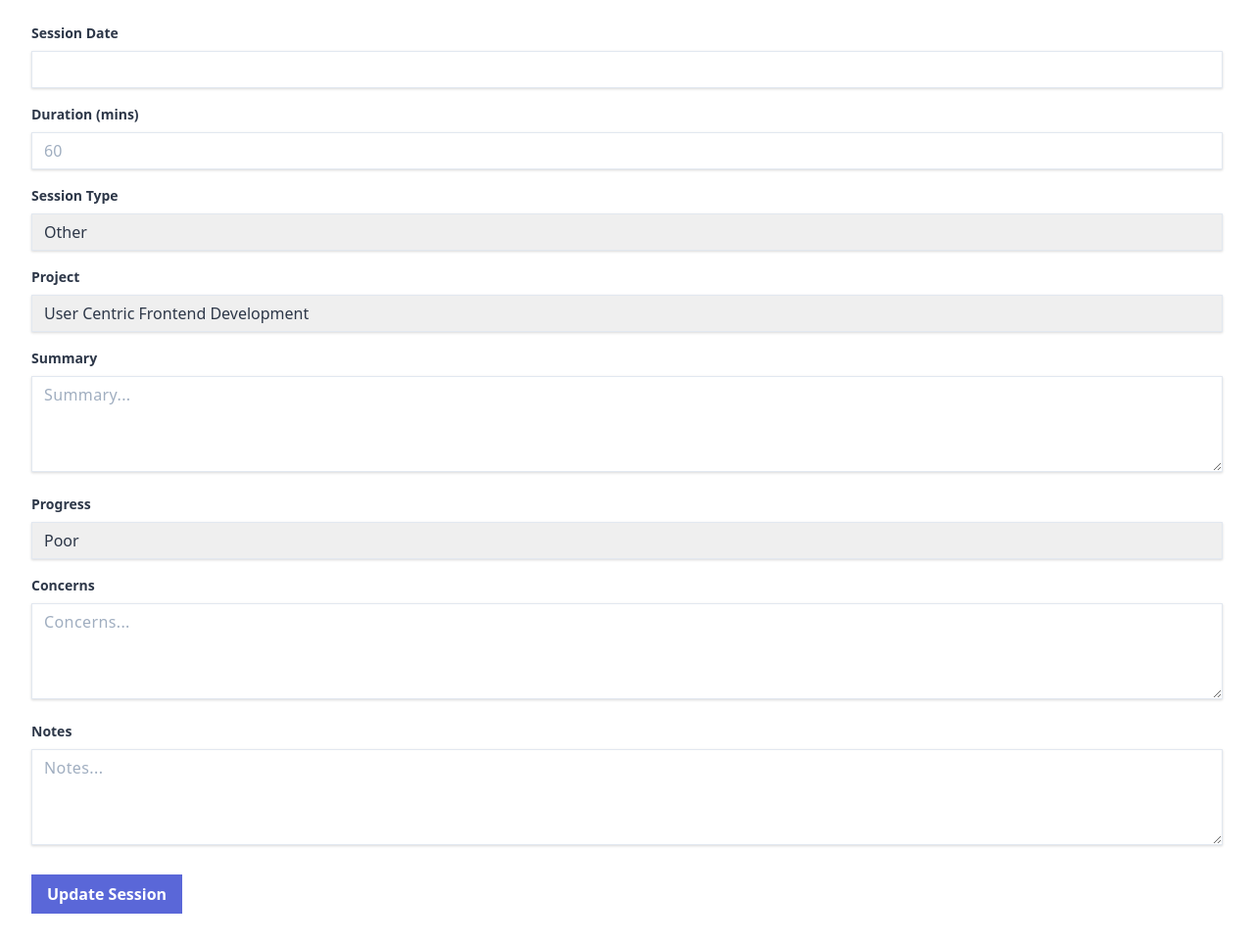
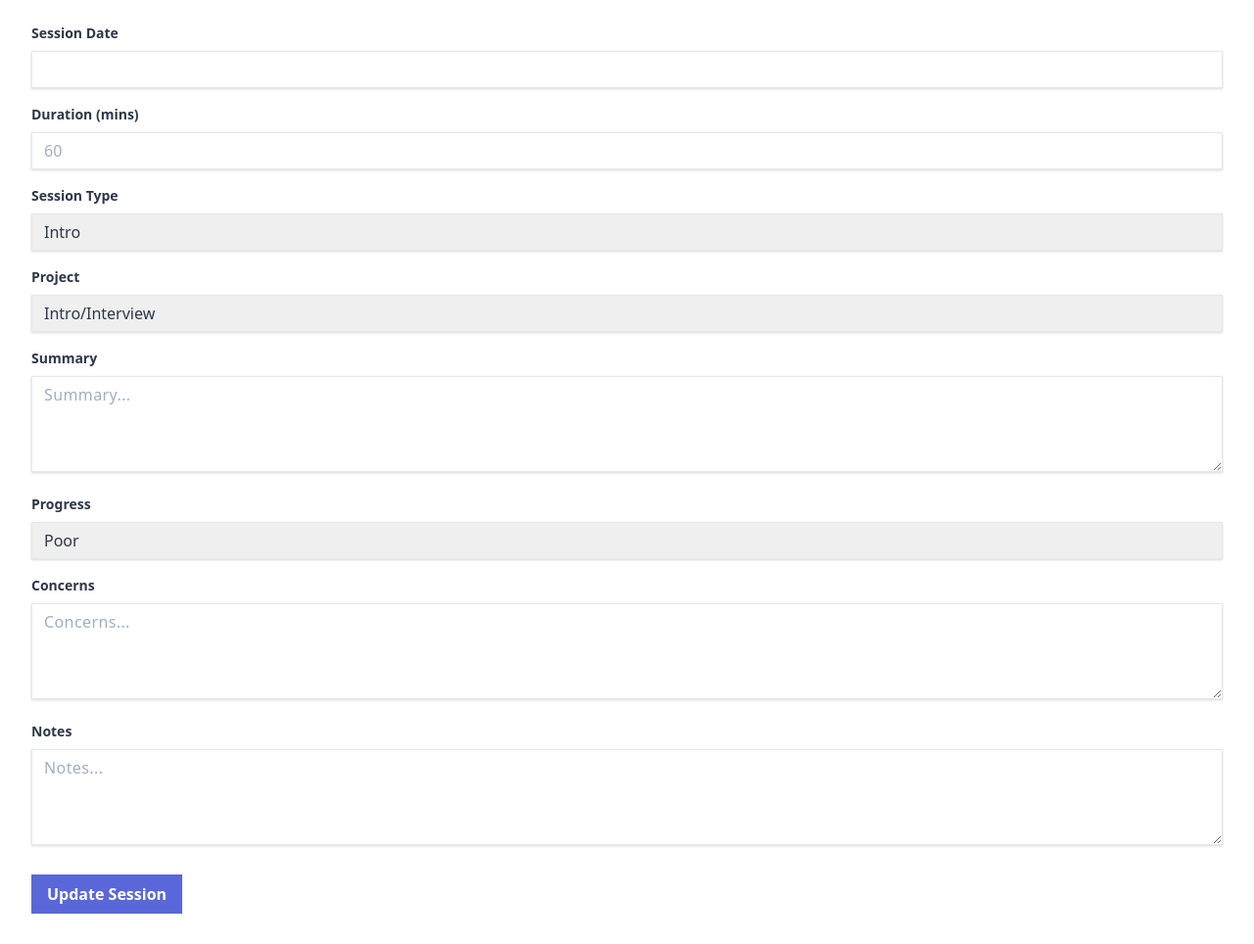
Before and after one commit to MentorDashboard/MentorDashboard, a Flask app: page /students/1/sessions/1/edit in a window 1280 px wide. Shown: the part 143-1107 px from the top of the page at 98% size. Run offline with Flask 2, Linux system fonts and the light colour scheme; the visitor is signed in with stand-in values (Sample User, id 1); data comes from the database, SQL or seed files in the repository; data that the repository does not hold is empty; style sheets or scripts are compiled from the project's sources; some libraries are stand-ins or nearby versions.

Commit message:
Updated to match new options

```diff
--- a/app/forms/students.py
+++ b/app/forms/students.py
@@ -41,12 +41,12 @@ class AddStudentSessionForm(FlaskForm):
     session_type = SelectField(
         "Session Type",
         validators=[DataRequired()],
-        choices=["intro", "inception", "middle", "end", "prep", "no-show", "other"],
+        choices=["intro", "inception", "middle", "end", "prep", "no-show", "no-show-valid", "other"],
     )
     project = SelectField(
         "Project",
         validators=[DataRequired()],
-        choices=["UCFD", "IFD", "DCD", "FSFwD", "other"],
+        choices=["intro", "UCFD", "IFD", "DCD", "FSFwD", "other"],
     )
     summary = TextAreaField("Summary", validators=[DataRequired()])
     progress = SelectField(
--- a/app/routes/students.py
+++ b/app/routes/students.py
@@ -208,21 +208,24 @@ def generate_feedback_url(student, student_session, mentor):
     :return: string
     """
     types = {
-        "other": "Other",
+        "select": "Please Select",
         "intro": "Intro",
         "inception": "Project inception",
         "middle": "Middle of project",
         "end": "End of project",
         "prep": "Interview preparation and career advice",
+        "no-show-valid": "Postponed (Valid Reason)",
         "no-show": "**No-show**",
+        "other": "Other",
     }
 
     projects = {
-        "other": "Other",
+        "intro": "Intro / Interview",
         "UCFD": "User Centric Front End Development",
         "IFD": "Interactive Front End Development",
         "DCD": "Data Centric Development",
         "FSFwD": "Full Stack Frameworks with Django",
+        "other": "Other",
     }
 
     progress = {
--- a/templates/students/sessions/edit.html
+++ b/templates/students/sessions/edit.html
@@ -44,13 +44,15 @@
         <select
             class="shadow appearance-none border w-full py-2 px-3 text-grey-darker leading-tight focus:outline-none focus:shadow-outline"
             id="session_type" name="session_type">
-                <option value="other" {{ 'selected' if session.session_type == 'other' }}>Other</option>
-                <option value="intro" {{ 'selected' if session.session_type == 'intro' }}>Intro</option>
-                <option value="inception" {{ 'selected' if session.session_type == 'inception' }}>Project Inception</option>
-                <option value="middle" {{ 'selected' if session.session_type == 'middle' }}>Midpoint Review</option>
-                <option value="end" {{ 'selected' if session.session_type == 'end' }}>Final Review</option>
-                <option value="prep" {{ 'selected' if session.session_type == 'prep' }}>Interview Prep</option>
-                <option value="no-show" {{ 'selected' if session.session_type == 'no-show' }}>No Show</option>
+            <option value="intro" {{ 'selected' if session.session_type=='intro' }}>Intro</option>
+            <option value="inception" {{ 'selected' if session.session_type=='inception' }}>Project Inception</option>
+            <option value="middle" {{ 'selected' if session.session_type=='middle' }}>Midpoint Review</option>
+            <option value="end" {{ 'selected' if session.session_type=='end' }}>Final Review</option>
+            <option value="prep" {{ 'selected' if session.session_type=='prep' }}>Interview Prep</option>
+            <option value="no-show-valid" {{ 'selected' if session.session_type=='no-show-valid' }}>Postponed (Valid
+                Reason)</option>
+            <option value="no-show" {{ 'selected' if session.session_type=='no-show' }}>No Show</option>
+            <option value="other" {{ 'selected' if session.session_type=='ither' }}>Other</option>
         </select>
     </div>
 
@@ -61,11 +63,13 @@
         <select
             class="shadow appearance-none border w-full py-2 px-3 text-grey-darker leading-tight focus:outline-none focus:shadow-outline"
             id="project" name="project">
-                <option value="UCFD" {{ 'selected' if session.project == 'UCFD' }}>User Centric Frontend Development</option>
-                <option value="IFD" {{ 'selected' if session.project == 'IFD' }}>Interactive Frontend Development</option>
-                <option value="DCD" {{ 'selected' if session.project == 'DCD' }}>Data Centric Development</option>
-                <option value="FSFwD" {{ 'selected' if session.project == 'FSFwD' }}>Full Stack Frameworks with Django</option>
-                <option value="other" {{ 'selected' if session.project == 'other' }}>Other</option>
+            <option value="intro" {{ 'selected' if session.project=='intro' }}>Intro/Interview</option>
+            <option value="UCFD" {{ 'selected' if session.project=='UCFD' }}>User Centric Frontend Development</option>
+            <option value="IFD" {{ 'selected' if session.project=='IFD' }}>Interactive Frontend Development</option>
+            <option value="DCD" {{ 'selected' if session.project=='DCD' }}>Data Centric Development</option>
+            <option value="FSFwD" {{ 'selected' if session.project=='FSFwD' }}>Full Stack Frameworks with Django
+            </option>
+            <option value="other" {{ 'selected' if session.project=='other' }}>Other</option>
         </select>
     </div>
 
@@ -75,8 +79,7 @@
         </label>
         <textarea
             class="autoexpand tracking-wide shadow appearance-none border w-full py-2 px-3 text-grey-darker leading-tight focus:outline-none focus:shadow-outline"
-                    id="summary" type="text" name="summary" placeholder="Summary..."
-                    rows="4">{{ session.summary }}</textarea>
+            id="summary" type="text" name="summary" placeholder="Summary..." rows="4">{{ session.summary }}</textarea>
     </div>
 
     <div class="mb-4">
@@ -86,9 +89,9 @@
         <select
             class="shadow appearance-none border w-full py-2 px-3 text-grey-darker leading-tight focus:outline-none focus:shadow-outline"
             id="progress" name="progress">
-                <option value="poor" {{ 'selected' if session.progress == 'poor' }}>Poor</option>
-                <option value="average" {{ 'selected' if session.progress == 'average' }}>Average</option>
-                <option value="excellent" {{ 'selected' if session.progress == 'excellent' }}>Excellent</option>
+            <option value="poor" {{ 'selected' if session.progress=='poor' }}>Poor</option>
+            <option value="average" {{ 'selected' if session.progress=='average' }}>Average</option>
+            <option value="excellent" {{ 'selected' if session.progress=='excellent' }}>Excellent</option>
         </select>
     </div>
 
@@ -113,7 +116,8 @@
     </div>
 
     <div class="flex justify pt-2">
-            <button class="bg-indigo-600 hover:bg-indigo-900 text-white font-bold py-2 px-4 focus:outline-none focus:shadow-outline"
+        <button
+            class="bg-indigo-600 hover:bg-indigo-900 text-white font-bold py-2 px-4 focus:outline-none focus:shadow-outline"
             type="submit">
             Update Session
         </button>
```
Also changed, not shown: templates/students/sessions/create.html (+12 -10 lines). Lines whose indentation alone changed are shown as unchanged.
